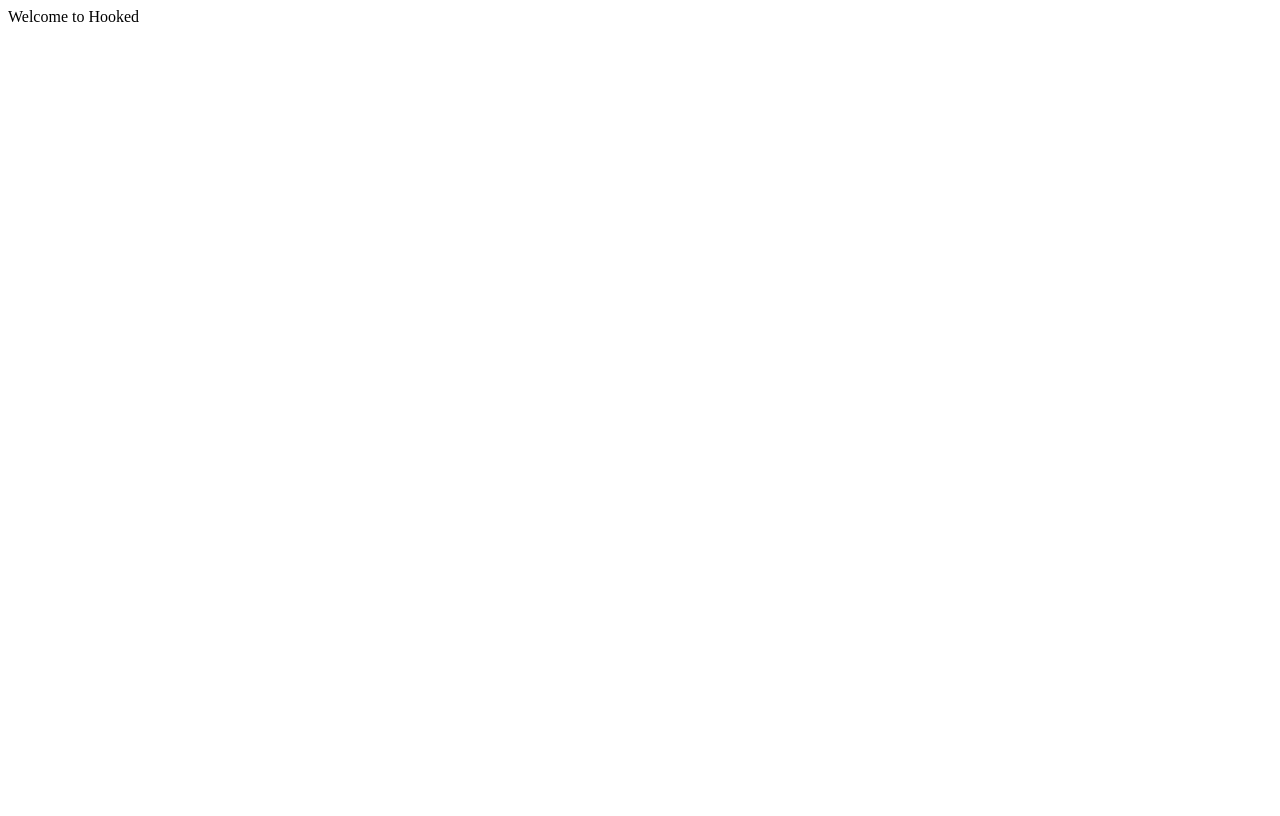
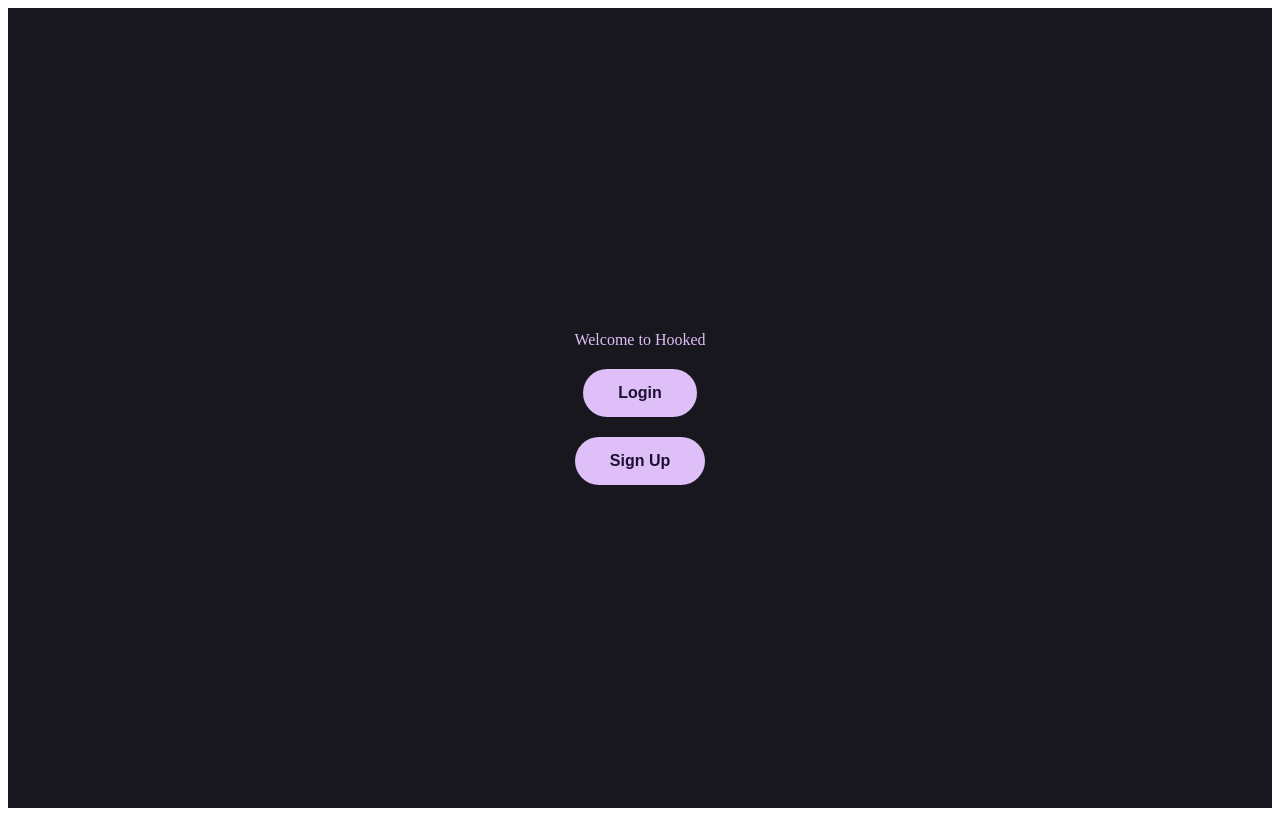
Before and after one commit to derekgeng15/hooked, a React (Create React App) app in the folder frontend/: page / in a window 1280 px wide. Built offline with nearby package versions, Linux system fonts and the light colour scheme.

Commit message:
ele 3.26 edits

```diff
--- a/frontend/src/App.jsx
+++ b/frontend/src/App.jsx
@@ -8,14 +8,16 @@
 import SwipeScreen from './SwipeScreen'
 import SearchScreen from "./SearchScreen"
 import WelcomePage from './WelcomePage'
-import CreateAccount from './CreateAccount'
+import SignUp from './SignUp'
+import Login from './Login'
 
 function App() {
     return (
         <BrowserRouter>
             <Routes>
                 <Route path="/" element={<WelcomePage />} />
-                <Route path="/createAccount" element={<CreateAccount />} />
+                <Route path="/signup" element={<SignUp />} />
+                <Route path="/login" element={<Login />} />
                 <Route path="/swipe" element={<SwipeScreen />} />
                 <Route path="/search" element={<SearchScreen />} />
             </Routes>
--- /dev/null
+++ b/frontend/src/Login.jsx
@@ -0,0 +1,60 @@
+// -----------------------------------------------------------------------
+// WelcomePage.jsx
+// Swipe interface for Hooked (in progress)
+// Authors: Eleanor Liu
+// -----------------------------------------------------------------------
+
+import React from 'react'
+import {useState, useRef, useEffect} from 'react'
+import { useNavigate, useLocation } from 'react-router-dom'
+
+function Login(){
+
+    // this makes it go from one screen to another
+    const navigate = useNavigate()
+
+    useEffect(() => {
+        const handleKeyPress = (e) => {
+            if (e.key === ' ' || e.code === "Space") {
+                console.log('Space pressed')
+                navigate('/swipe')
+            }
+        }
+
+        window.addEventListener('keydown', handleKeyPress)
+        return () => window.removeEventListener('keydown', handleKeyPress)
+    }, [])
+
+    return(
+        <div style = {screenStyle}>
+            Login to Account
+
+        </div>
+    )
+}
+
+// --------------------------------- Styles --------------------------------
+const screenStyle = {
+    minHeight: '100vh',
+    backgroundColor: '#18171d',
+    color: '#debff7',
+    display: 'flex',
+    flexDirection: 'column',
+    alignItems: 'center',
+    justifyContent: 'center',
+    gap: '20px',
+    position: 'relative',
+}
+
+const backButtonStyle = {
+    padding: '15px 35px',
+    fontSize: '16px',
+    backgroundColor: '#debff7',
+    color: '#1d1133',
+    fontWeight: 'bold',
+    border: 'none',
+    borderRadius: '50px',
+    cursor: 'pointer',
+}
+
+export default Login
--- a/frontend/src/CreateAccount.jsx
+++ b/frontend/src/SignUp.jsx
@@ -8,7 +8,7 @@
 import {useState, useRef, useEffect} from 'react'
 import { useNavigate, useLocation } from 'react-router-dom'
 
-function CreateAccount(){
+function SignUp(){
 
     // this makes it go from one screen to another
     const navigate = useNavigate()
@@ -26,8 +26,36 @@
     }, [])
 
     return(
-        <div> Create an Account </div>
+        <div style = {screenStyle}>
+            Create an Account
+
+        </div>
     )
 }
 
-export default CreateAccount
+
+// --------------------------------- Styles --------------------------------
+const screenStyle = {
+    minHeight: '100vh',
+    backgroundColor: '#18171d',
+    color: '#debff7',
+    display: 'flex',
+    flexDirection: 'column',
+    alignItems: 'center',
+    justifyContent: 'center',
+    gap: '20px',
+    position: 'relative',
+}
+
+const backButtonStyle = {
+    padding: '15px 35px',
+    fontSize: '16px',
+    backgroundColor: '#debff7',
+    color: '#1d1133',
+    fontWeight: 'bold',
+    border: 'none',
+    borderRadius: '50px',
+    cursor: 'pointer',
+}
+
+export default SignUp
--- a/frontend/src/WelcomePage.jsx
+++ b/frontend/src/WelcomePage.jsx
@@ -5,28 +5,91 @@
 // -----------------------------------------------------------------------
 
 import React from 'react'
-import {useState, useRef, useEffect} from 'react'
-import { useNavigate, useLocation } from 'react-router-dom'
+import {useCallback, useEffect} from 'react'
+import { useNavigate} from 'react-router-dom'
 
 function WelcomePage(){
     // this makes it go from one screen to another
     const navigate = useNavigate()
 
+    function handleLoginClick() {
+        console.log("login button clicked, teleport to login pg")
+        navigate('/login')
+    }
+
+    function handleCreateClick() {
+        console.log("create button clicked, teleport to login pg")
+        navigate('/signup')
+    }
+
+    const handleKeyPress = useCallback((e) => {
+        if (e.key === 'L' || e.key === "l") {
+            console.log('L key = Login pressed. teleport to login page.')
+            navigate('/login')
+        }
+        if (e.key === 'C' || e.key === "c") {
+            console.log('c key pressed. teleport to create acc page.')
+            navigate('/signup')
+        }
+    }, [navigate])
+
     useEffect(() => {
-        const handleKeyPress = (e) => {
-            if (e.key === ' ' || e.code === "Space") {
-                console.log('Space pressed')
-                navigate('/createAccount')
-            }
-        }
-
         window.addEventListener('keydown', handleKeyPress)
         return () => window.removeEventListener('keydown', handleKeyPress)
-        }, [])
+    }, [handleKeyPress])
 
     return(
-        <div> Welcome to Hooked </div>
+        <div style={screenStyle} >
+            <div> Welcome to Hooked </div>
+                {/* teleports to either login or signup*/}
+                    <button style={loginButtonStyle} onClick={(handleLoginClick)}>
+                        Login
+                    </button>
+
+                    <button style={signupButtonStyle} onClick={(handleCreateClick)}>
+                        Sign Up
+                    </button>
+        </div>
+
+
     )
 }
 
+// --------------------------------- Styles --------------------------------
+
+const screenStyle = {
+    minHeight: '100vh',
+    backgroundColor: '#18171d',
+    color: '#debff7',
+    display: 'flex',
+    flexDirection: 'column',
+    alignItems: 'center',
+    justifyContent: 'center',
+    gap: '20px',
+    position: 'relative',
+}
+
+const loginButtonStyle = {
+    padding: '15px 35px',
+    fontSize: '16px',
+    backgroundColor: '#debff7',
+    color: '#1d1133',
+    fontWeight: 'bold',
+    border: 'none',
+    borderRadius: '50px',
+    cursor: 'pointer',
+}
+
+
+const signupButtonStyle = {
+    padding: '15px 35px',
+    fontSize: '16px',
+    backgroundColor: '#debff7',
+    color: '#1d1133',
+    fontWeight: 'bold',
+    border: 'none',
+    borderRadius: '50px',
+    cursor: 'pointer',
+}
+
 export default WelcomePage
```
Also changed, not shown: frontend/ele_sources.txt.
